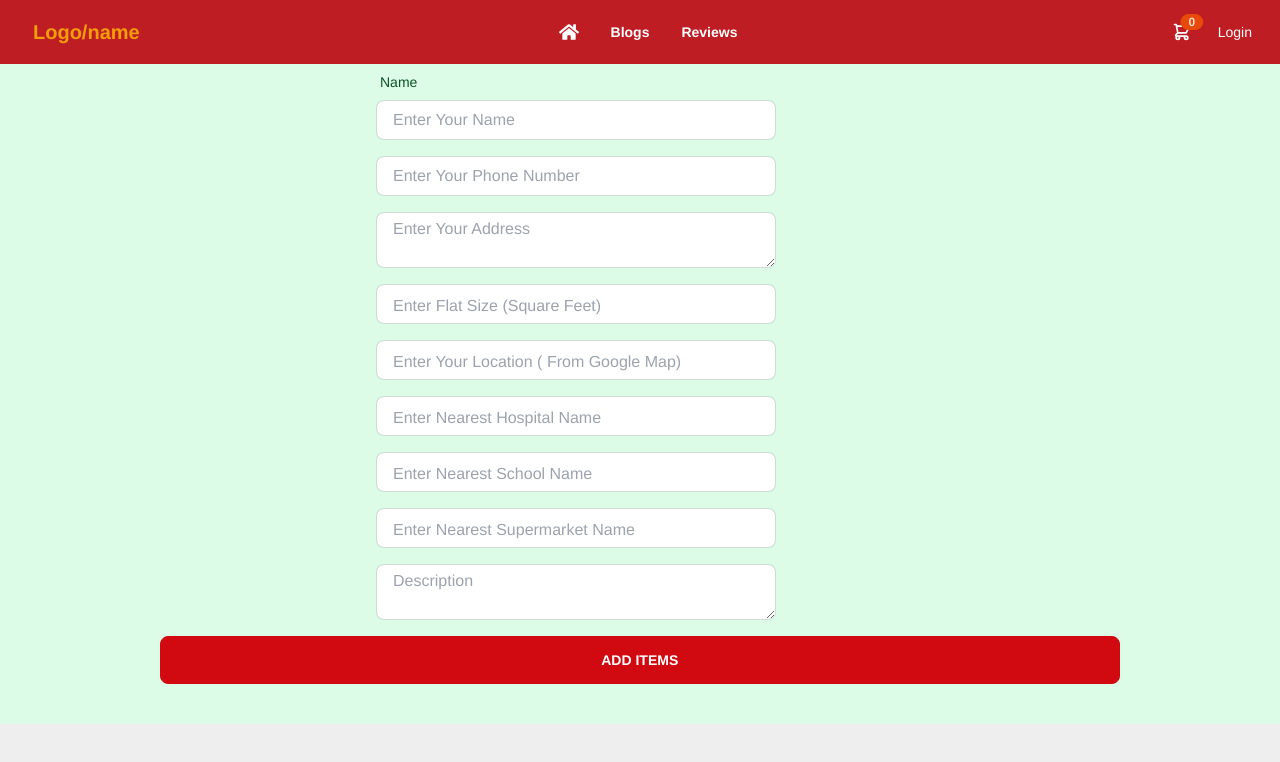
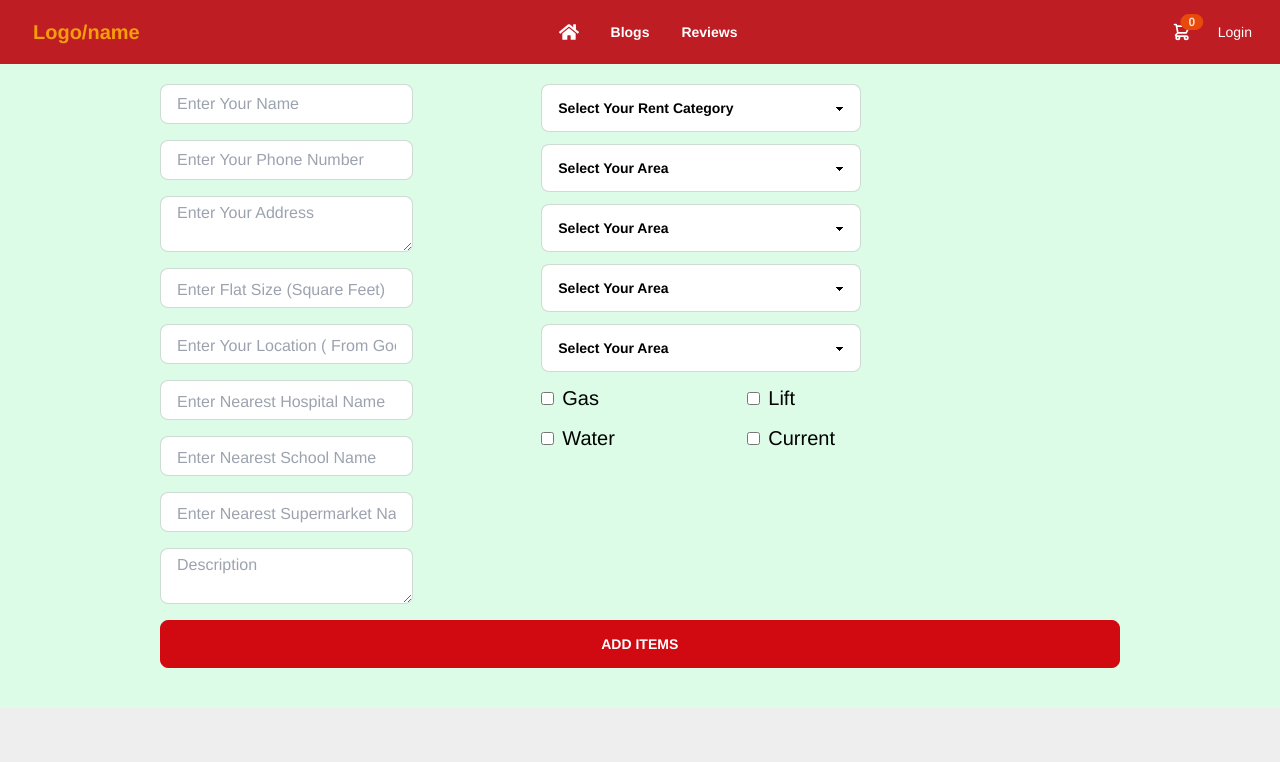
Before and after one commit to dipankar11137/To-Rent, a React (Create React App) app: page /addItems in a window 1280 px wide. Shown: the top 762 px of the page. Built offline with nearby package versions, Linux system fonts and the light colour scheme; no server answers.

Commit message:
add items checked

```diff
--- a/src/Components/Pages/AddItems/AddItems.js
+++ b/src/Components/Pages/AddItems/AddItems.js
@@ -1,7 +1,15 @@
-import React from 'react';
+import React, { useState } from 'react';
 import { useForm } from 'react-hook-form';
 
 const AddItems = () => {
+  const [category, setCategory] = useState('');
+  const [area, setArea] = useState('');
+  const [gas, setGas] = useState(false);
+  const [lift, setLift] = useState(false);
+  const [current, setCurrent] = useState(false);
+  const [water, setWater] = useState(false);
+  console.log(gas);
+
   const {
     register,
     formState: { errors },
@@ -14,13 +22,10 @@ const AddItems = () => {
     <div className="mx-20 pb-10">
       <div className="mx-20">
         <form onSubmit={handleSubmit(onSubmit)}>
-          <div className="md:flex justify-center lg:gap-x-32">
+          <div className="md:flex justify-center lg:gap-x-32 mt-5">
             <div className="w-[400px]">
               {/* Name */}
               <div className="form-control w-full ">
-                <label className="label">
-                  <span className="label-text">Name</span>
-                </label>
                 <input
                   type="text"
                   placeholder="Enter Your Name"
@@ -209,7 +214,113 @@ const AddItems = () => {
                 </label>
               </div>
             </div>
-            <div></div>
+            <div>
+              {/* Category */}
+              <select
+                onClick={e => setCategory(e.target.value)}
+                className="select select-bordered w-full max-w-xs bg-white h-10 font-semibold"
+              >
+                <option disabled selected>
+                  Select Your Rent Category
+                </option>
+                <option>HOME</option>
+                <option>FAMILY</option>
+                <option>BACHELOR</option>
+                <option>SUBLET</option>
+                <option>OFFICE</option>
+                <option>HOSTEL</option>
+              </select>
+              {/* Area */}
+              <select
+                onClick={e => setArea(e.target.value)}
+                className="select select-bordered w-full max-w-xs bg-white h-10 font-semibold mt-3"
+              >
+                <option disabled selected>
+                  Select Your Area
+                </option>
+                <option>DHAKA</option>
+                <option>BARISHAL</option>
+                <option>KHULNA</option>
+                <option>SYLHET</option>
+              </select>
+              {/* Gas */}
+              <select
+                onClick={e => setArea(e.target.value)}
+                className="select select-bordered w-full max-w-xs bg-white h-10 font-semibold mt-3"
+              >
+                <option disabled selected>
+                  Select Your Area
+                </option>
+                <option>DHAKA</option>
+                <option>BARISHAL</option>
+                <option>KHULNA</option>
+                <option>SYLHET</option>
+              </select>
+              {/* Area */}
+              <select
+                onClick={e => setArea(e.target.value)}
+                className="select select-bordered w-full max-w-xs bg-white h-10 font-semibold mt-3"
+              >
+                <option disabled selected>
+                  Select Your Area
+                </option>
+                <option>DHAKA</option>
+                <option>BARISHAL</option>
+                <option>KHULNA</option>
+                <option>SYLHET</option>
+              </select>
+              {/* Area */}
+              <select
+                onClick={e => setArea(e.target.value)}
+                className="select select-bordered w-full max-w-xs bg-white h-10 font-semibold mt-3"
+              >
+                <option disabled selected>
+                  Select Your Area
+                </option>
+                <option>DHAKA</option>
+                <option>BARISHAL</option>
+                <option>KHULNA</option>
+                <option>SYLHET</option>
+              </select>
+              <div className="grid grid-cols-2 gap-3 mt-3 text-xl w-[400px]">
+                <label>
+                  <input
+                    className="mr-2 bg-primary"
+                    type="checkbox"
+                    checked={gas}
+                    onChange={() => setGas(!gas)}
+                  />
+                  Gas
+                </label>
+                <label>
+                  <input
+                    className="mr-2 bg-primary"
+                    type="checkbox"
+                    checked={lift}
+                    onChange={() => setLift(!lift)}
+                  />
+                  Lift
+                </label>
+                <label>
+                  <input
+                    className="mr-2 bg-primary"
+                    type="checkbox"
+                    checked={water}
+                    onChange={() => setWater(!water)}
+                  />
+                  Water
+                </label>
+                <label>
+                  <input
+                    className="mr-2 bg-primary"
+                    type="checkbox"
+                    checked={current}
+                    onChange={() => setCurrent(!current)}
+                  />
+                  Current
+                </label>
+              </div>
+            </div>
           </div>
           <input
             className="btn btn-primary btn-md w-full text-white"
```
